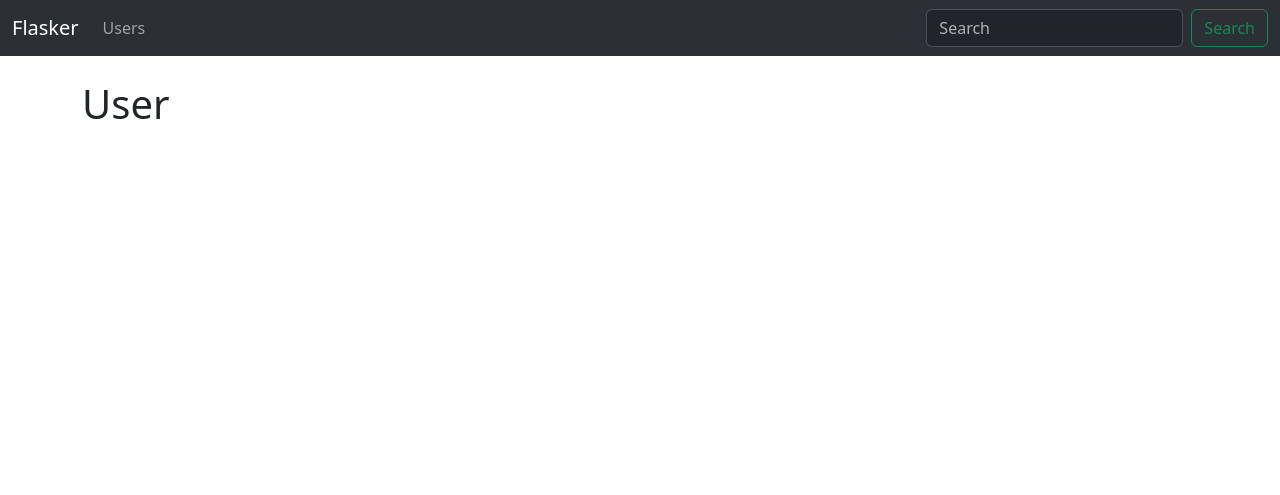
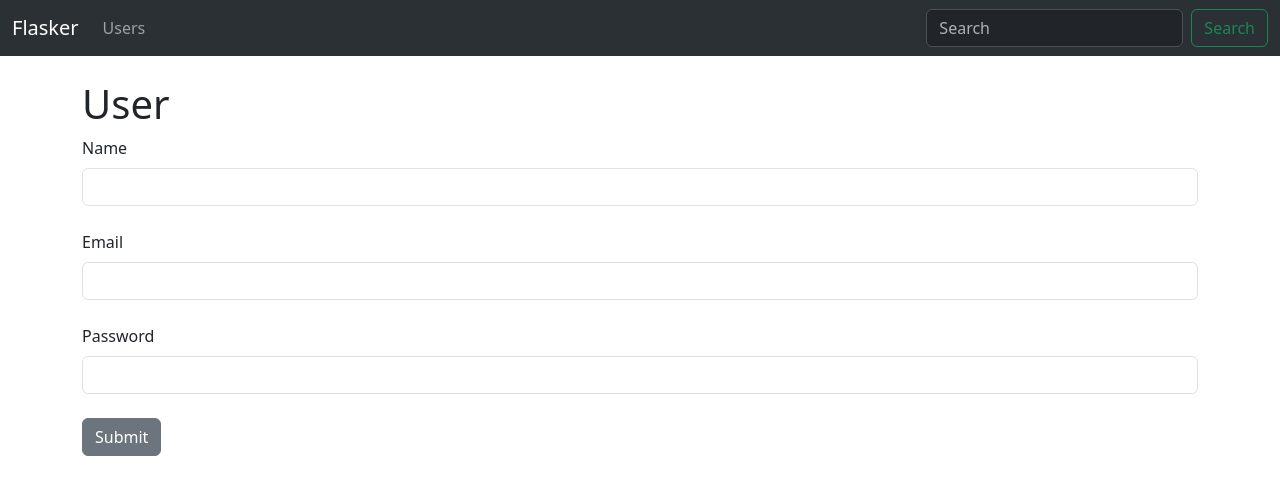
Before and after one commit to atharkn7/flasker, a Flask app: page /user in a window 1280 px wide. Shown: the top 495 px of the page. Run offline with Flask 3, Linux system fonts and the light colour scheme.

Commit message:
User Forms Added

```diff
--- a/app.py
+++ b/app.py
@@ -1,9 +1,19 @@
-from flask import Flask, render_template
-
+from flask import Flask, render_template, flash
+from flask_wtf import FlaskForm
+from wtforms import StringField, EmailField, SubmitField, PasswordField
+from wtforms.validators import DataRequired, Email, Length
 
 # Initializing the app
 app = Flask(__name__)
+app.config['SECRET_KEY'] = 'pass'
 
+
+# User login Form
+class UserForm(FlaskForm):
+    name = StringField('Name', validators=[DataRequired()])
+    email = EmailField('Email', validators=[Email(), DataRequired()])
+    password = PasswordField('Password', validators=[Length(min=6, max=16), DataRequired()]) # 6 - 12 digit pass
+    submit = SubmitField('Submit')
 
 # Main page
 @app.route("/")
@@ -26,4 +36,5 @@ def page_not_found(e):
 # User Info Page
 @app.route("/user")
 def user():
-    return render_template("user.html")
+    form = UserForm()
+    return render_template("user.html", form=form)
--- a/requirements.txt
+++ b/requirements.txt
@@ -1 +1,2 @@
 flask
+flask-wtf
--- a/templates/user.html
+++ b/templates/user.html
@@ -2,5 +2,20 @@
 
 {% block body %}
 <h1> User </h1>
+<form action="">
+    {{ form.hidden_tag() }}
+
+    {{ form.name.label(class="form-label") }}
+    {{ form.name(class="form-control") }}
+    <br>
+    {{ form.email.label(class="form-label") }}
+    {{ form.email(class="form-control") }}
+    <br>
+    {{ form.password.label(class="form-label") }}
+    {{ form.password(class="form-control") }}
+    <br>
+    {{ form.submit(class="btn btn-secondary") }}
+
+</form>
 
 {% endblock %}
```
